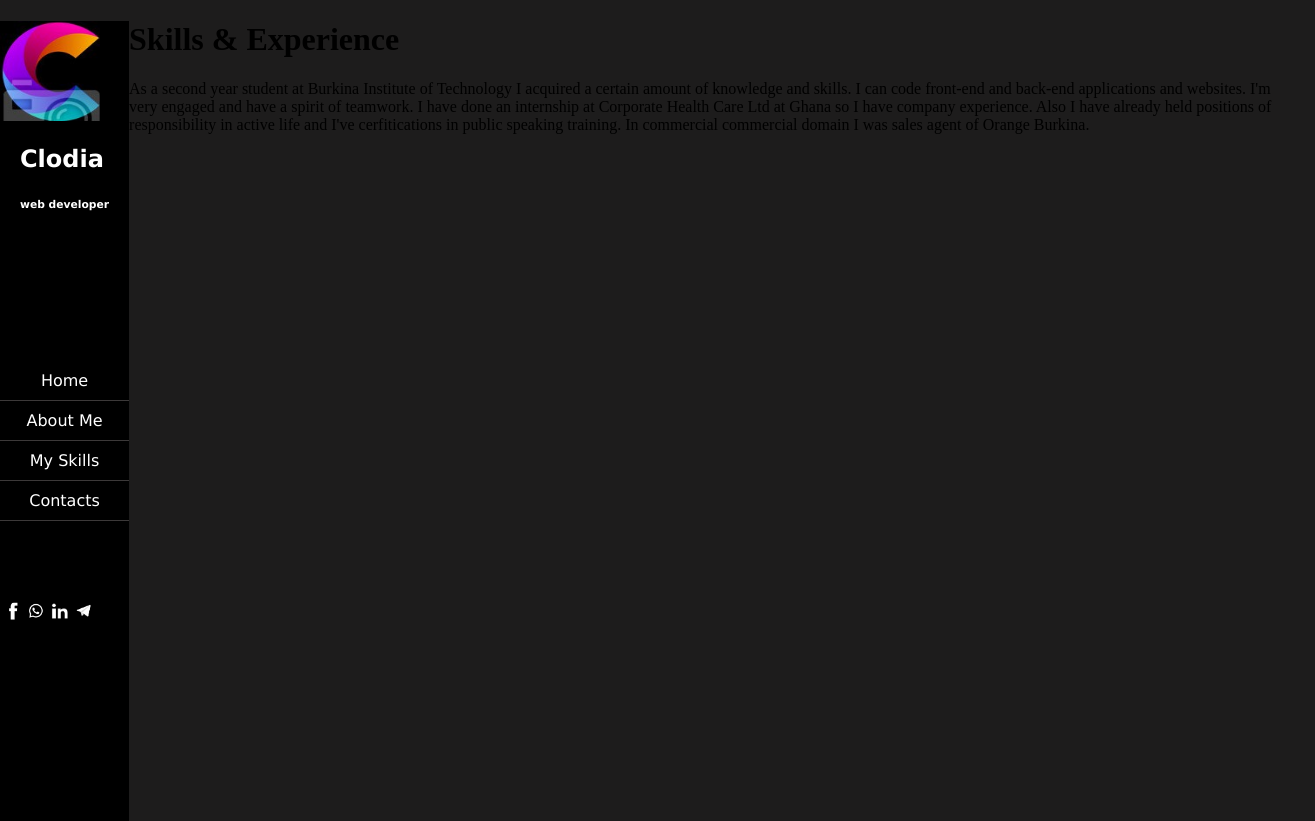
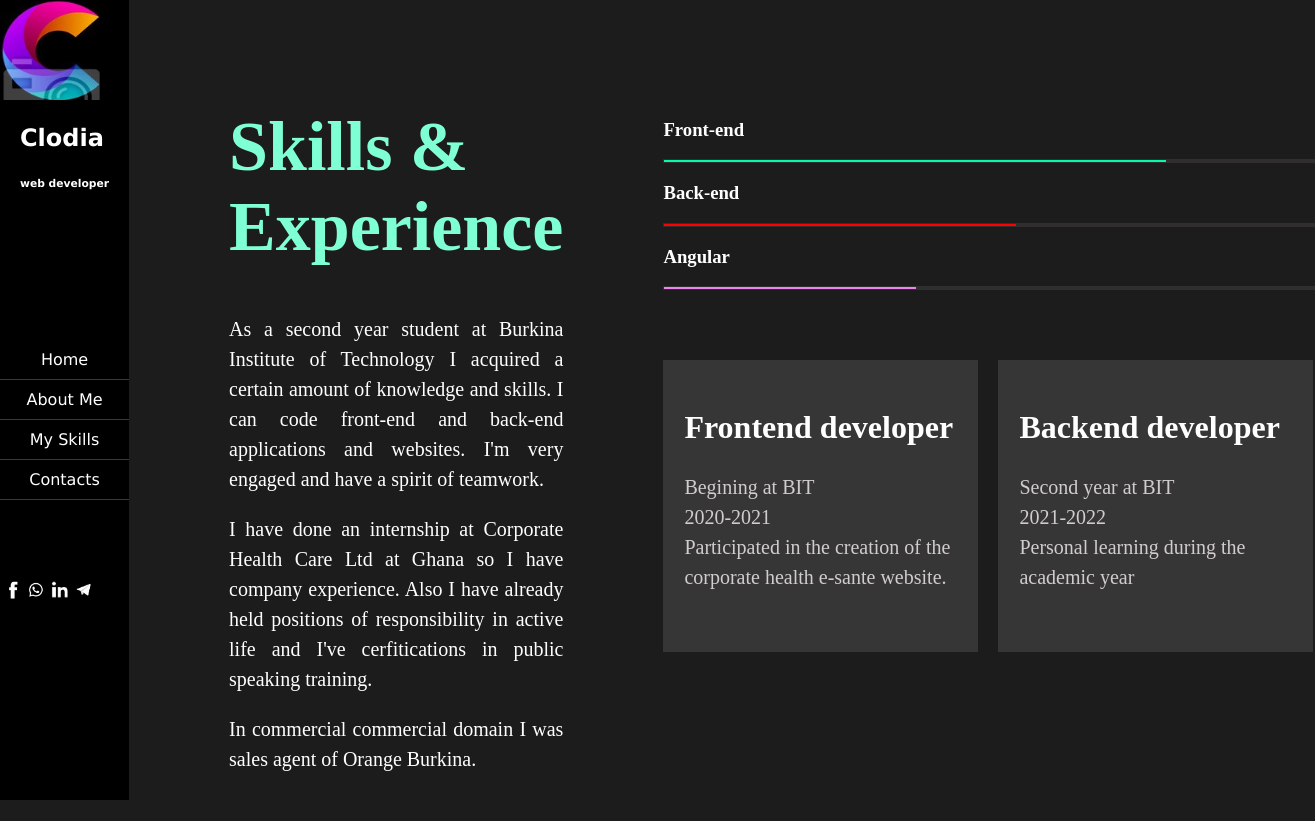
Before and after one commit to ouedraogoclodia/portfolio, an Angular app in the folder portfolio-clodia/: page /skills in a window 1280 px wide. Shown: the whole page, 1315 px wide, since content can reach past the window. After the commit the page ends 800 px from the top, so only its background shows below. Built offline with nearby package versions, Linux system fonts and the light colour scheme.

Commit message:
My skills page

```diff
--- a/portfolio-clodia/package.json
+++ b/portfolio-clodia/package.json
@@ -3,7 +3,7 @@
   "version": "0.0.0",
   "scripts": {
     "ng": "ng",
-    "buildGitHub": "ng build --output-path='../docs' --base-href='/portfolio/' && cp ../docs/index.html ../docs/404.html ",
+    "buildGit": "ng build --output-path='../docs' --base-href='/portfolio/' && cp ../docs/index.html ../docs/404.html ",
     "start": "ng serve",
     "build": "ng build",
     "watch": "ng build --watch --configuration development",
--- a/portfolio-clodia/src/app/skills/skills.component.css
+++ b/portfolio-clodia/src/app/skills/skills.component.css
@@ -0,0 +1,93 @@
+.container{
+    display: flex;
+    padding-top: 50px;
+}
+.container .part1{
+    width: 40%;
+    padding-top: 10px;
+    padding-left: 100px;
+}
+.container .part1 h1{
+    color: aquamarine;
+    font-size: 70px;
+    font-weight: bold;
+}
+.container .part1 p{
+    color: white;
+    text-align: justify;
+    line-height: 1.5;
+    font-size: 20px;
+
+}
+.container .part2{
+    width: 60%;
+    padding-top: 50px;
+    padding-left: 100px;
+}
+.container .part2 h3{
+    color: white;
+}
+
+.container .part2 .trait1{
+    border: 1px solid rgb(48, 46, 46);
+    width: 650px;
+   background-color: rgb(48, 46, 46);
+}
+.container .part2 .trait1 .cl1{
+    border: 1px solid rgb(6, 250, 169);
+    width: 500px;
+    background-color: rgb(6, 250, 169);
+}
+
+.container .part2 .trait2{
+    border: 1px solid rgb(48, 46, 46);
+    width: 650px;
+   background-color: rgb(48, 46, 46);
+}
+.container .part2 .trait2 .cl2{
+    border: 1px solid red;
+    width: 350px;
+    background-color: red;
+}
+
+.container .part2 .trait3{
+    border: 1px solid rgb(48, 46, 46);
+    width: 650px;
+   background-color: rgb(48, 46, 46);
+}
+.container .part2 .trait3 .cl3{
+    border: 1px solid violet;
+    width: 250px;
+    background-color: violet;
+}
+.container .part2 .part3{
+    display: flex;
+    padding-top: 70px;
+    width: 650px;
+    color: white;
+}
+.container .part2 .part3 .form1{
+    border: 1px solid rgb(55, 54, 54);
+    background-color: rgb(55, 54, 54);
+    margin-right: 20px;
+    width: 50%;
+    height: 250px;
+    padding: 20px;
+    line-height: 1.5;
+}
+.container .part2 .part3 .form2{
+    border: 1px solid rgb(55, 54, 54);
+    background-color: rgb(55, 54, 54);
+    width: 50%;
+    height: 250px;
+    padding: 20px;
+    line-height: 1.5;
+}
+.container .part2 .part3 .form1 p{
+    color: rgb(210, 205, 205);
+    font-size: 20px;
+}
+.container .part2 .part3 .form2 p{
+    color: rgb(210, 205, 205);
+    font-size: 20px;
+}
--- a/portfolio-clodia/src/app/skills/skills.component.html
+++ b/portfolio-clodia/src/app/skills/skills.component.html
@@ -1,8 +1,41 @@
 <div class="container">
-    <h1>Skills & Experience </h1>
-    <p>
-        As a second year student at Burkina Institute of Technology I acquired a certain amount of knowledge and skills. I can code front-end and back-end applications and websites. I'm very engaged and have a spirit of teamwork.
-        I have done an internship at Corporate Health Care Ltd at Ghana so I have company experience. Also I have already held positions of responsibility in active life and I've cerfitications in public speaking training.
-        In commercial commercial domain I was sales agent of Orange Burkina.
-    </p>
+    <div class="part1">
+        <h1>Skills & <br> Experience </h1>
+        <p>As a second year student at Burkina Institute of Technology I acquired a certain amount of knowledge and skills. I can code front-end and back-end applications and websites. I'm very engaged and have a spirit of teamwork. <br></p>
+        <p>I have done an internship at Corporate Health Care Ltd at Ghana so I have company experience. Also I have already held positions of responsibility in active life and I've cerfitications in public speaking training. <br> </p>
+        <p> In commercial commercial domain I was sales agent of Orange Burkina.</p>
+
+    </div>
+    <div class="part2">
+        <h3>Front-end</h3>
+        <div class="trait1">
+            <div class="cl1"></div>
+        </div>
+        <h3>Back-end</h3>
+        <div class="trait2">
+            <div class="cl2"></div>
+        </div>
+        <h3>Angular</h3>
+        <div class="trait3">
+            <div class="cl3"></div>
+        </div>
+
+        <div class="part3">
+            <div class="form1">
+                <h1>Frontend developer</h1>
+                <p>
+                    Begining at BIT <br> 2020-2021 <br> Participated in the creation of the corporate health e-sante website.
+                </p>
+            </div>
+            <div class="form2">
+                <h1>Backend developer</h1>
+                <p>
+                    Second year at BIT <br> 2021-2022 <br> Personal learning during the academic year
+                </p>
+            </div>
+        </div>
+
+    </div>
+
+
 </div>
```
Also changed, not shown: 6 other files (tests, documents, lock files or other folders).
